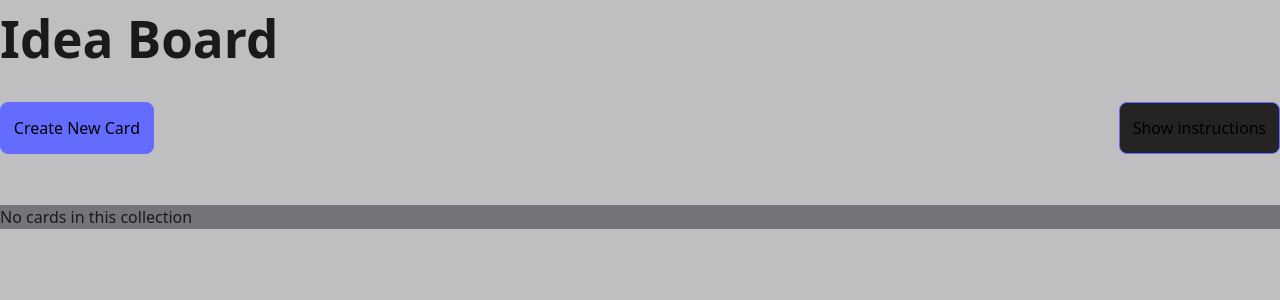
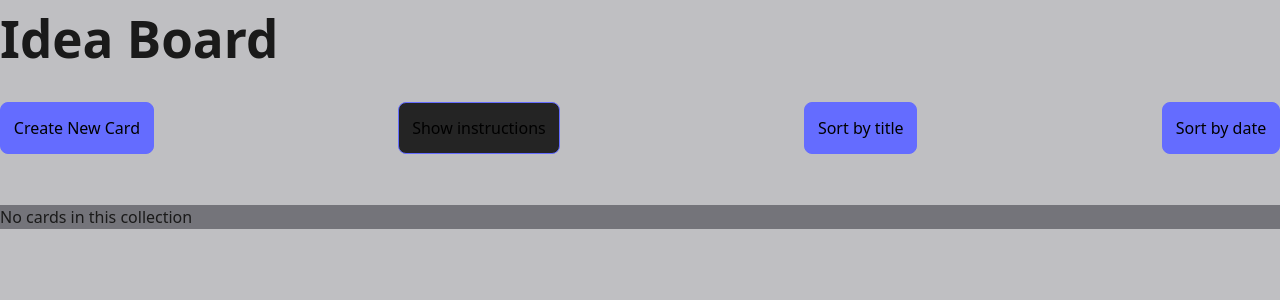
Before and after one commit to juliscapucin/idea-board, a React (Vite) app: page / in a window 1280 px wide. Shown: the top 300 px of the page. Built offline with nearby package versions, Linux system fonts and the light colour scheme.

Commit message:
add sort by title functionality

```diff
--- a/src/App.tsx
+++ b/src/App.tsx
@@ -1,4 +1,4 @@
-import { useRef, useState } from "react"
+import { useEffect, useRef, useState } from "react"
 import gsap from "gsap"
 import Flip from "gsap/Flip"
 
@@ -11,7 +11,6 @@ import { IdeaCardType } from "./types"
 import { incompleteCardMessage } from "./lib/feedback-messages"
 
 function App() {
-	const ideaCardRef = useRef<HTMLDivElement>(null)
 	const containerRef = useRef<HTMLDivElement>(null)
 
 	const [ideaCardCollection, setIdeaCardCollection] = useState<IdeaCardType[]>(
@@ -42,6 +41,48 @@ function App() {
 		)
 	}
 
+	const sort = (option: string) => {
+		if (!containerRef.current) return
+		const state = Flip.getState(containerRef.current.children)
+
+		console.log("sort")
+		const sortedCollection = [...ideaCardCollection].sort((a, b) => {
+			if (option === "dateCreated" && a.dateCreated && b.dateCreated) {
+				return (
+					new Date(a.dateCreated).getTime() - new Date(b.dateCreated).getTime()
+				)
+			} else if (option === "title" && a.title && b.title) {
+				if (a.title < b.title) {
+					return -1
+				} else if (a.title > b.title) {
+					return 1
+				} else {
+					return 0
+				}
+			}
+			return 0
+		})
+
+		setIdeaCardCollection(sortedCollection)
+
+		requestAnimationFrame(() =>
+			Flip.from(state, { duration: 0.5, ease: "power2.out" })
+		)
+	}
+
+	//TODO CREATE IDEA CARD ON ENTER KEYDOWN
+	// useEffect(() => {
+	// 	const handleKeyDown = (e: KeyboardEvent) => {
+	// 		if (e.key == "Enter") createIdea()
+	// 	}
+
+	// 	document.addEventListener("keydown", handleKeyDown)
+
+	// 	return () => {
+	// 		document.removeEventListener("keydown", handleKeyDown)
+	// 	}
+	// }, [])
+
 	return (
 		<main className='main'>
 			<h1>Idea Board</h1>
@@ -50,6 +91,12 @@ function App() {
 					Create New Card
 				</button>
 				<Instructions />
+				<button className='button-main' onClick={() => sort("title")}>
+					Sort by title
+				</button>
+				<button className='button-main' onClick={() => sort("dateCreated")}>
+					Sort by date
+				</button>
 			</div>
 			<div ref={containerRef} className='main__desktop'>
 				{ideaCardCollection.length === 0 ? (
--- a/src/components/IdeaCard.tsx
+++ b/src/components/IdeaCard.tsx
@@ -68,7 +68,9 @@ export default function IdeaCard({
 		// CHECK FOR DUPLICATED TITLE
 		if (
 			title !== newTitle && // if Title has been edited
-			ideaCardCollection.find((card) => card.title === editedCard.title)
+			ideaCardCollection.find(
+				(card) => card.title.toLowerCase() === editedCard.title.toLowerCase()
+			)
 		) {
 			alert(duplicatedTitleMessage)
 			setNewTitle(title) // if new title exists, revert to original title
--- a/src/lib/utils.ts
+++ b/src/lib/utils.ts
@@ -1,13 +1,13 @@
-const ensureTwoDigits = (unit: number) => unit.toString().padStart(2, "0") // Adds '0' to start if a number has only one digit
+const ensureTwoDigits = (value: number) => value.toString().padStart(2, "0") // Adds '0' to start if a number has only one digit
 
 const getDateAndTime = () => {
 	const dateCreated = new Date()
 	const year = dateCreated.getFullYear()
 	const month = ensureTwoDigits(dateCreated.getMonth() + 1)
-	const date = dateCreated.getDate()
-	const time = `${ensureTwoDigits(
-		dateCreated.getHours()
-	)}:${dateCreated.getMinutes()}`
+	const date = ensureTwoDigits(dateCreated.getDate())
+	const time = `${ensureTwoDigits(dateCreated.getHours())}:${ensureTwoDigits(
+		dateCreated.getMinutes()
+	)}`
 
 	return `${date}/${month}/${year} at ${time}`
 }
```
